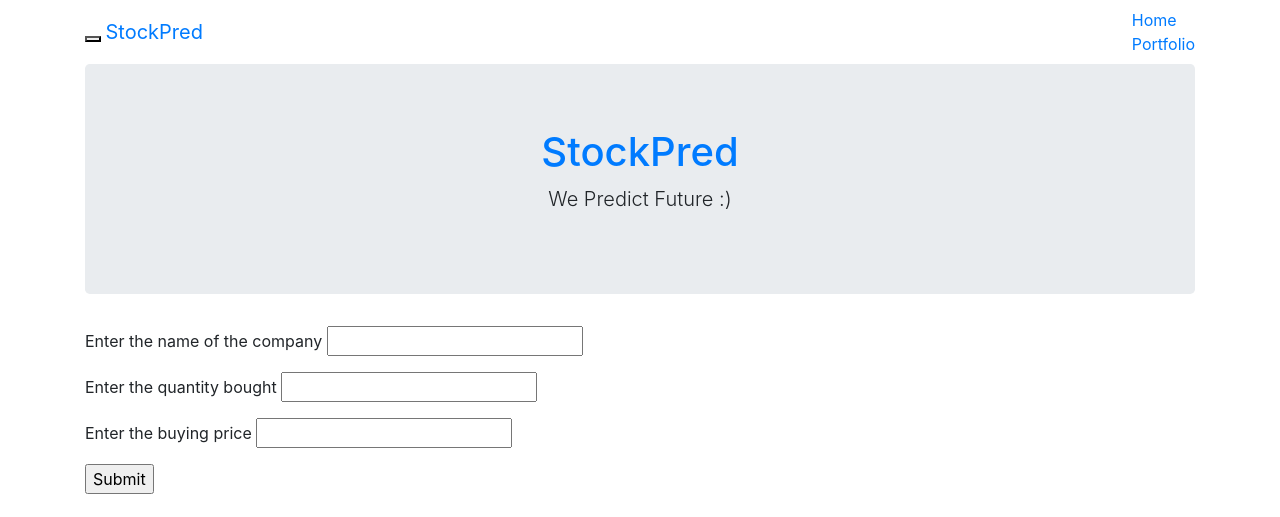
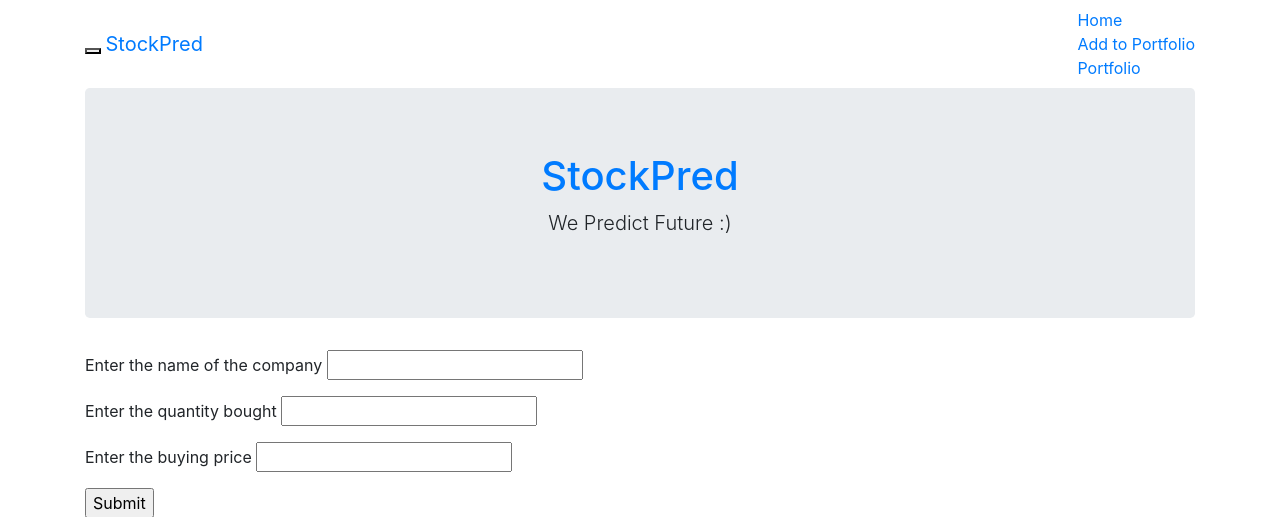
Before and after one commit to PratikshaJain37/StockPred, a Flask app: page /add in a window 1280 px wide. Shown: the top 517 px of the page. Run offline with Flask 2, Linux system fonts and the light colour scheme; parts of the project's set-up code (start-up, migrations or seed data) failed here and were passed over; some libraries are stand-ins or nearby versions.

Commit message:
Working v1.21

```diff
--- a/templates/includes/navbar.html
+++ b/templates/includes/navbar.html
@@ -3,6 +3,8 @@
     <div class="navbar-header">
      <button class="navbar-toggle collapsed" type="button" data-toggle="collapse" data-target="#navbarsExampleDefault" aria-controls="navbarsExampleDefault" aria-expanded="false" aria-label="Toggle navigation">
      <span class="sr-only">Toggle Navigation</span>
+     <span class="icon-bar"></span>
+     <span class="icon-bar"></span>
      <span class="icon-bar"></span>
     </button>
     <a class="navbar-brand" href="/">StockPred</a>
@@ -13,7 +15,8 @@
 
     <ul class="nav navbar-nav">
      <li><a href="/">Home</a></li>
-     <li><a href="/add">Portfolio</a></li>
+     <li><a href="/add">Add to Portfolio</a></li>
+     <li><a href="/portfolio">Portfolio</a></li>
     </ul>
    </div>
   </div>
```
